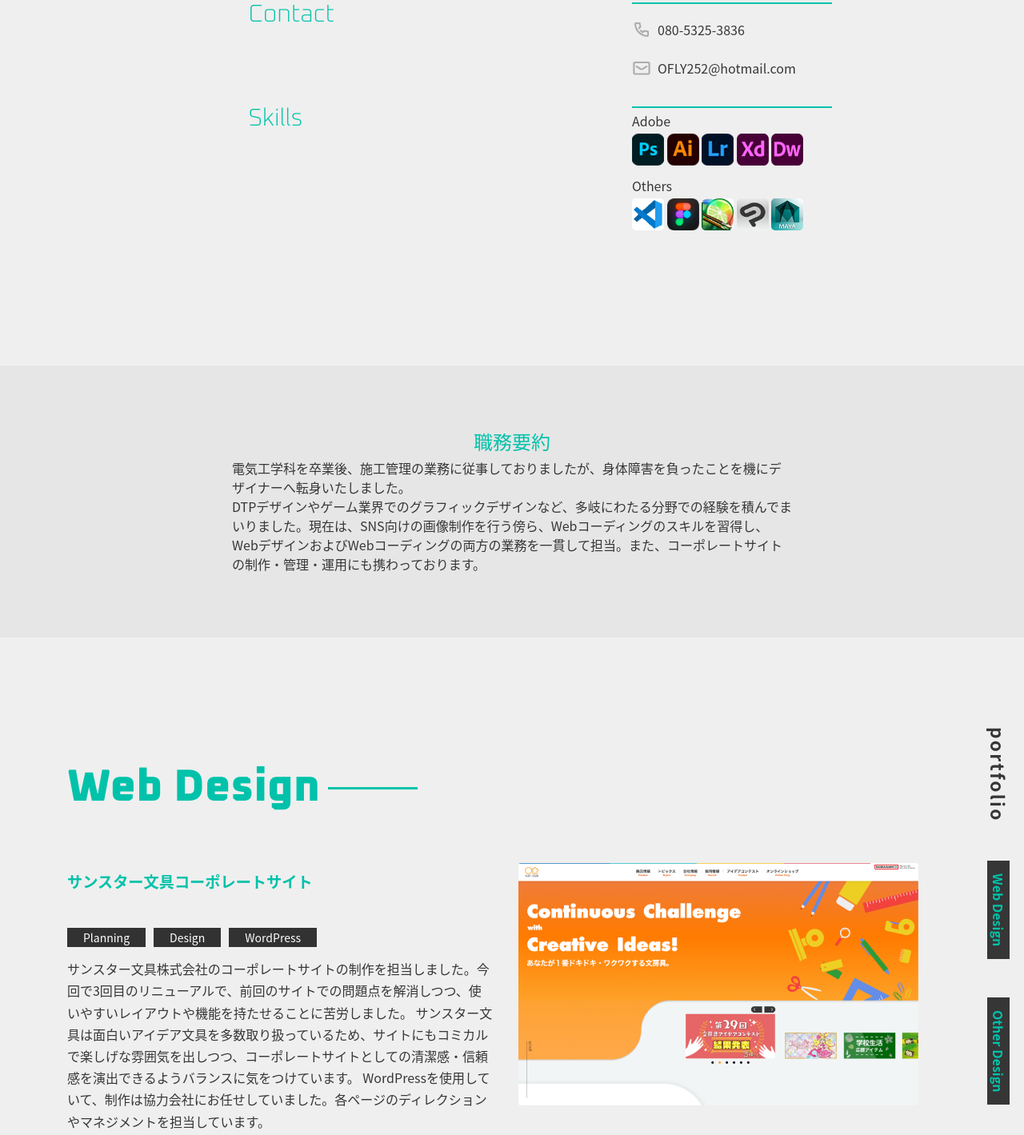
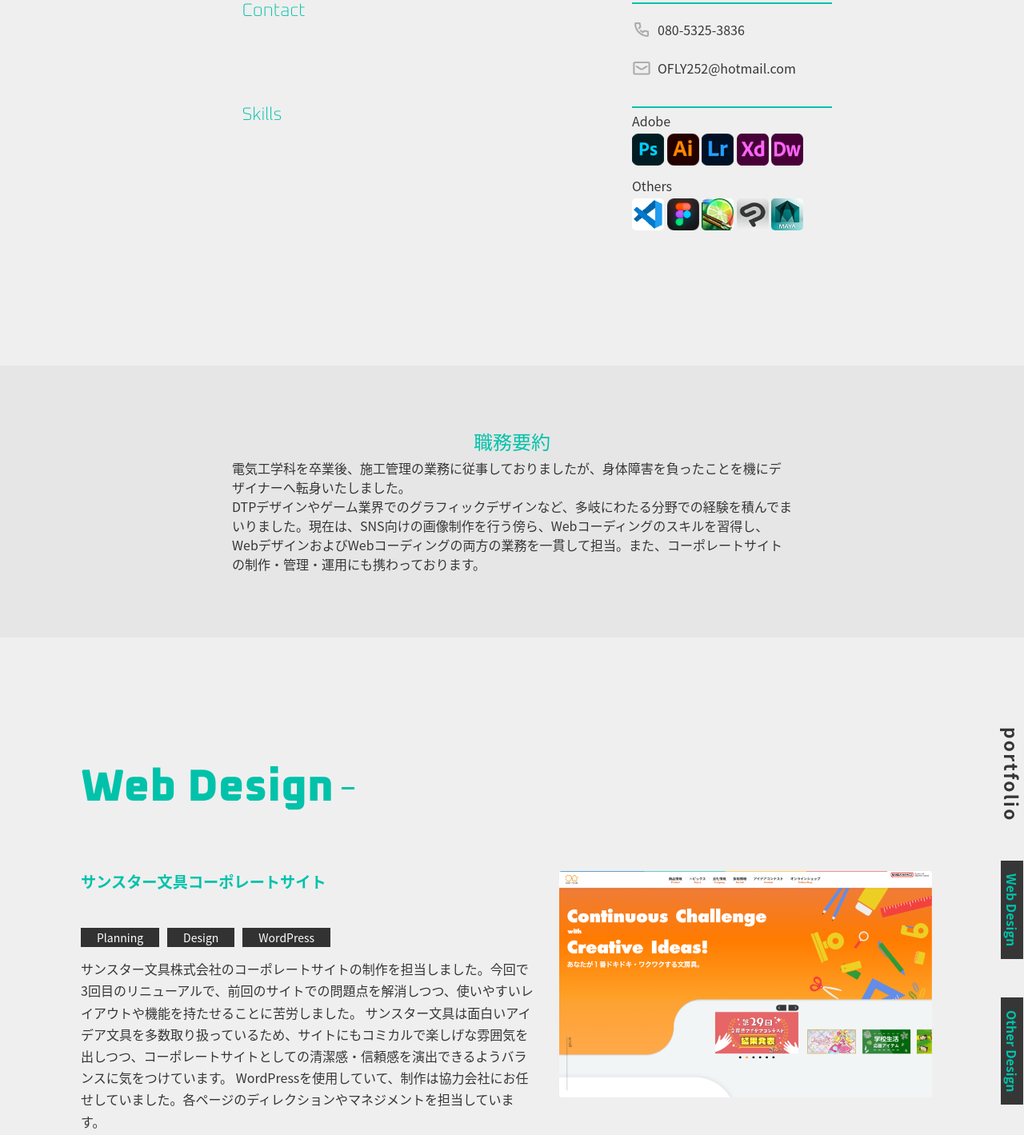
Before and after one commit to Jon0080/portfolio, a plain HTML site: page frends/index.html in a window 1280 px wide. Shown: the part 927-2346 px from the top of the page at 80% size. Drawn offline with nearby package versions, Linux system fonts and the light colour scheme.

Commit message:
Add files via upload

```diff
--- a/frends/css/style.css
+++ b/frends/css/style.css
@@ -10,6 +10,7 @@ body {
   overflow-x: hidden;
   color: #363636;
   z-index: -10;
+  overflow-x: hidden;
 }
 
 @media screen and (min-width: 768px) {
@@ -223,7 +224,7 @@ img {
   margin-left: 5%;
   padding: 0 1em;
   color: #00C2AA;
-  font-size: calc(1.5em + 0.5vw);
+  font-size: calc(1em + 0.5vw);
   font-family: "Oxanium", sans-serif;
   font-weight: 100;
 }
@@ -408,7 +409,7 @@ img {
 }
 .section_title_line {
   background-color: #00C2AA;
-  width: 7em;
+  width: 1em;
   max-width: 20%;
   height: 3px;
 }
@@ -430,10 +431,10 @@ img {
   align-items: center;
   margin: auto 0;
   max-width: 600px;
+  width: 80%;
 }
 .item2 {
      width: min(100%, 700px);
-    min-width: 500px;
   border-radius: 3px;
   display: block;
   position: relative;
@@ -524,14 +525,12 @@ font-size: clamp(10px, 1em, 14px);
 
 #otherdesign_section {
   width: min(100%, 1280px);
-  max-width: 1400px;
   margin: 0 auto;
   box-sizing: border-box;
   padding:2em 1em;
 }
 #illustration_section {
   width: min(100%, 1280px);
-  max-width: 1400px;
   margin: 0 auto;
   box-sizing: border-box;
   padding:2em 1em;
@@ -543,12 +542,12 @@ font-size: clamp(10px, 1em, 14px);
   column-gap: 1rem;
   margin: 0;
   list-style: none;
+    width: 100%;
 }
 
 .gallery li {
   break-inside: avoid;
   margin-bottom: 1rem;
-  width: 100%;
 }
 
 .gallery img,
@@ -567,12 +566,16 @@ font-size: clamp(10px, 1em, 14px);
 @media (max-width: 1024px) {
   .gallery {
     column-count: 2;
+            width: 100%;
+
   }
 }
 
 @media (max-width: 374x) {
   .gallery {
     column-count: 1;
+            width: 100%;
+
   }
 }
 
```
